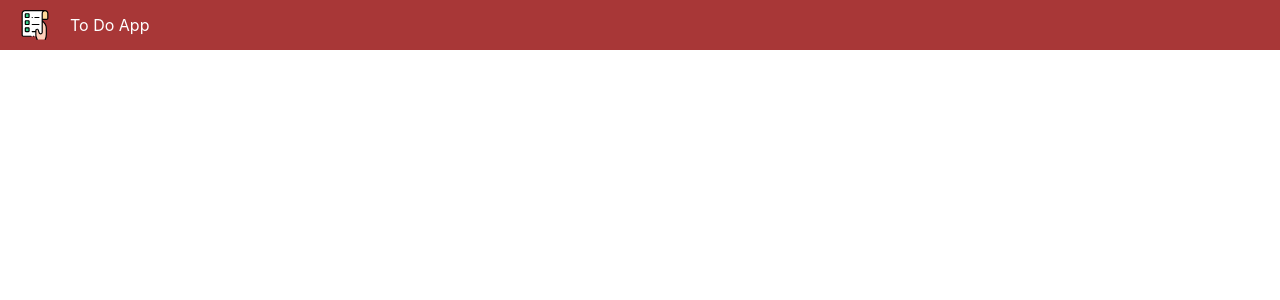
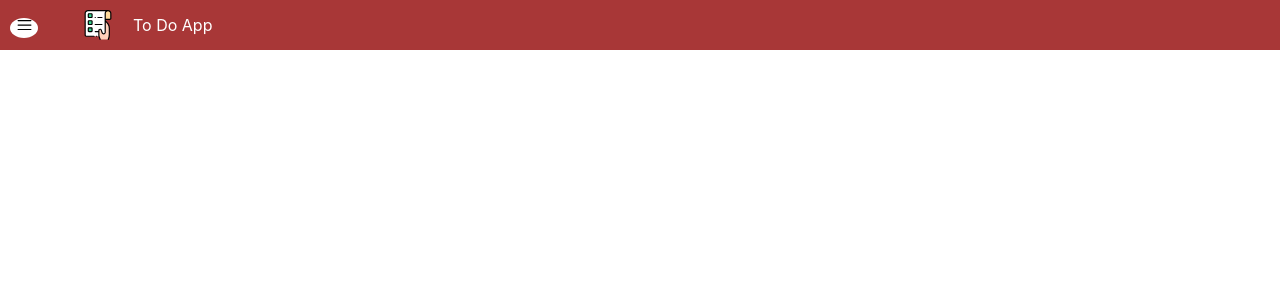
Before and after one commit to isti96/national6-daroczi, a React (Create React App) app: page / in a window 1280 px wide. Shown: the top 300 px of the page. Built offline with nearby package versions, Linux system fonts and the light colour scheme.

Commit message:
almost finished

```diff
--- a/src/components/AppLogo/AppLogo.css
+++ b/src/components/AppLogo/AppLogo.css
@@ -1,5 +1,5 @@
 .app-logo {
     width: 30px;
     height: 30px;
-    margin-left: 20px;
+    margin-left: 45px;
   }
--- a/src/components/Header/Header.css
+++ b/src/components/Header/Header.css
@@ -4,6 +4,7 @@
     height: 50px;
     display: flex;
     align-items: center;
+
 }
 
 .app-header__title {
--- a/src/components/Header/Header.jsx
+++ b/src/components/Header/Header.jsx
@@ -1,8 +1,11 @@
 import "./Header.css";
 import { AppLogo } from "../AppLogo/AppLogo";
+import { Menu } from "./Menu/Menu";
+
 export function Header() {
   return (
     <div className="app-header">
+      <Menu />
       <AppLogo />
       <p className="app-header__title">To Do App</p>
     </div>
--- /dev/null
+++ b/src/components/Header/Menu/Menu.css
@@ -0,0 +1,9 @@
+.app-menu {
+  margin-top: 5px;
+  display: inline-block;
+  position: relative;
+}
+
+.app-menu:hover .app-menu-flyout {
+  display: block;
+}
--- /dev/null
+++ b/src/components/Header/Menu/Menu.jsx
@@ -0,0 +1,12 @@
+import { MenuFlyout } from "./MenuFlyout/MenuFlyout";
+import { MenuButton } from "./MenuButton/MenuButton";
+import "./Menu.css";
+
+export function Menu() {
+  return (
+    <div className="app-menu">
+      <MenuButton />
+      <MenuFlyout />
+    </div>
+  );
+}
--- /dev/null
+++ b/src/components/Header/Menu/MenuButton/MenuButton.css
@@ -0,0 +1,13 @@
+.app-menu-button {
+  display: inline-block;
+  border-radius: 100%;
+  background-color: white;
+  margin-left: 10px;
+}
+
+.app-menu-button img {
+  display: inline-block;
+  width: 27px;
+  height: 14px;
+  margin-left: 1px;
+}
--- /dev/null
+++ b/src/components/Header/Menu/MenuButton/MenuButton.jsx
@@ -0,0 +1,10 @@
+import menuButtonSvg from "./menu.svg";
+import "./MenuButton.css";
+
+export function MenuButton() {
+  return (
+    <div className="app-menu-button">
+      <img src={menuButtonSvg} alt="menuButton" />
+    </div>
+  );
+}
--- /dev/null
+++ b/src/components/Header/Menu/MenuFlyout/MenuFlyout.css
@@ -0,0 +1,17 @@
+.app-menu-flyout {
+  margin-left: 10px;
+  display: none;
+  position: absolute;
+  box-shadow: 0px 8px 16px 0px rgba(0, 0, 0, 0.2);
+  z-index: 1;
+}
+
+.app-menu-flyout p {
+  margin: 5px;
+  display: block;
+}
+
+.app-menu-flyout p:hover {
+  background-color: green;
+  cursor: pointer;
+}
--- /dev/null
+++ b/src/components/Header/Menu/MenuFlyout/MenuFlyout.jsx
@@ -0,0 +1,10 @@
+import "./MenuFlyout.css";
+
+export function MenuFlyout() {
+  return (
+    <div className="app-menu-flyout">
+      <p>about</p>
+      <p>tasks</p>
+    </div>
+  );
+}
```
Also changed, not shown: src/components/Header/Menu/MenuButton/menu.svg (added), src/index.js (line endings or trailing spaces).
